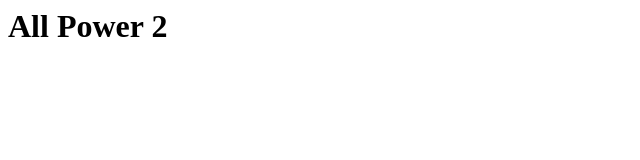
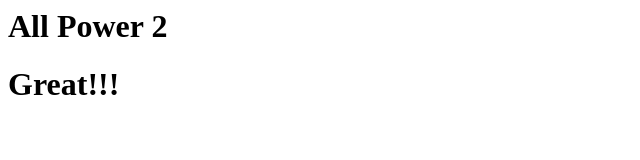
Before and after one commit to biddala/firstgitrepo, a plain HTML site: page index.html in a window 1280 px wide. Shown: the whole page, without its empty margins (0-640 px from the left). Drawn offline with Linux system fonts and the light colour scheme.

Commit message:
dev changes

```diff
--- a/index.html
+++ b/index.html
@@ -1,5 +1,6 @@
 <html>
 <body>
 <h1>All Power 2 </h1>
+<h1>Great!!!</h1>
 </body>
 </html>
```
